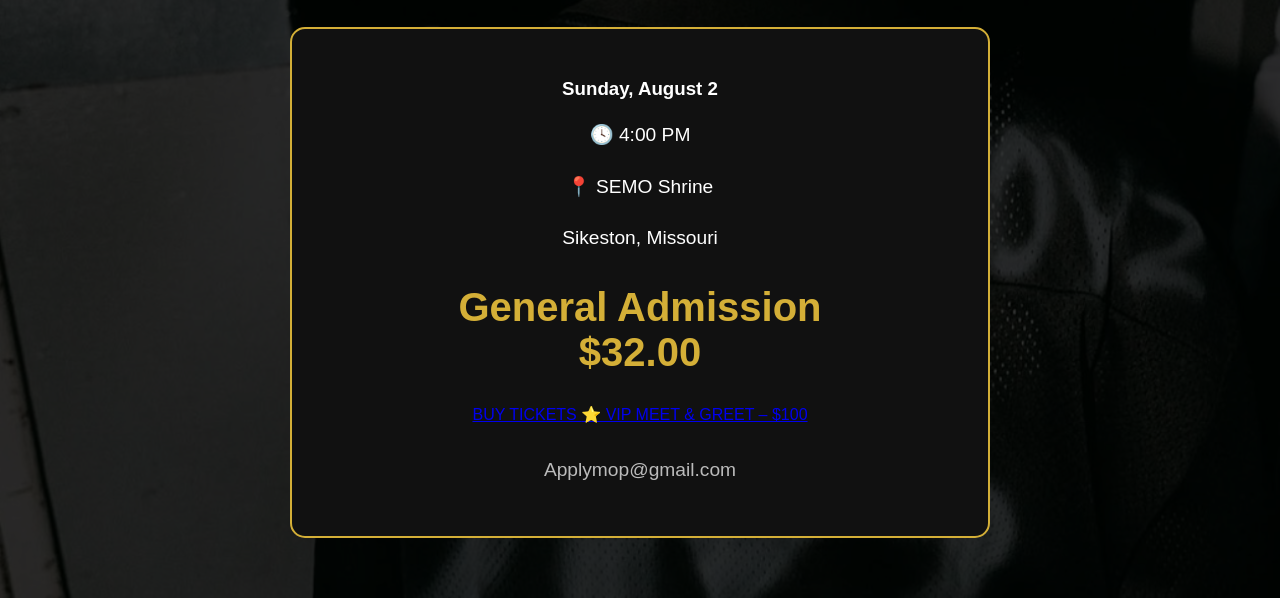
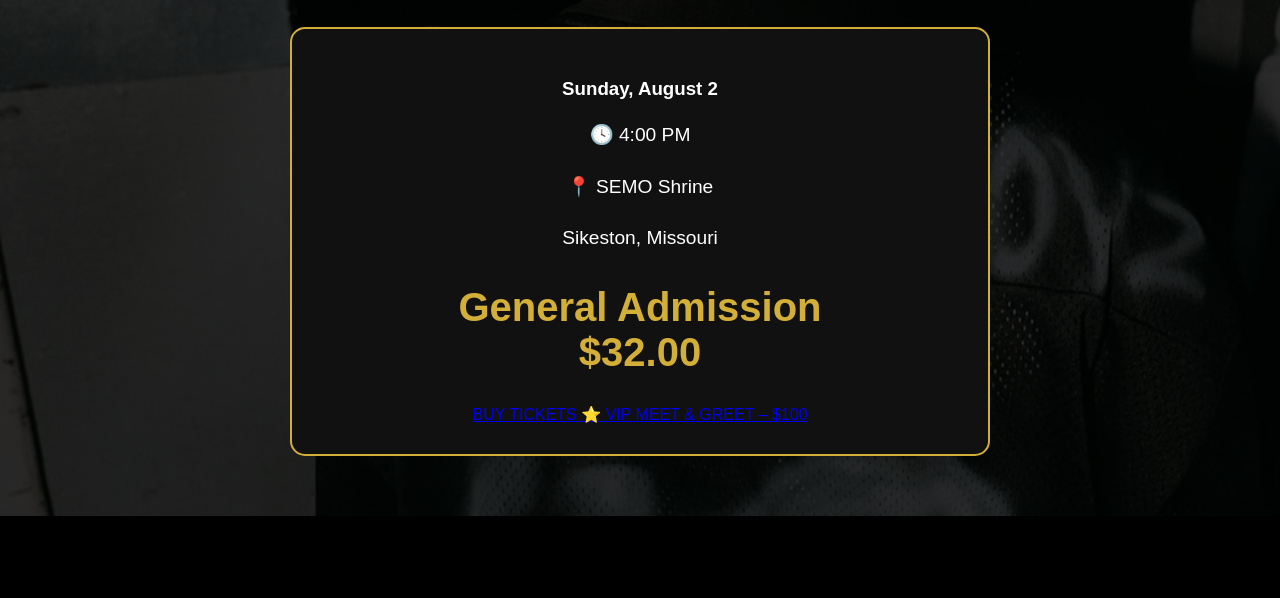
Before and after one commit to made4artist/-4-the-trenches-day-party, a plain HTML site: page index.html in a window 1280 px wide. Shown: the part 655-1253 px from the top of the page. After the commit the page ends 1171 px from the top, so only its background shows below. Drawn offline with Linux system fonts and the light colour scheme.

Commit message:
Update index.html

```diff
--- a/index.html
+++ b/index.html
@@ -38,12 +38,7 @@ $32.00
 <a href="https://square.link/u/bZDZWNUy" class="btn">
   ⭐ VIP MEET & GREET – $100
 </a>
-<p class="email
-Questions?<br>
-Applymop@gmail.com
-</p>
 
-</div>
 
 </div>
 <audio id="bgMusic" autoplay loop hidden>
```
